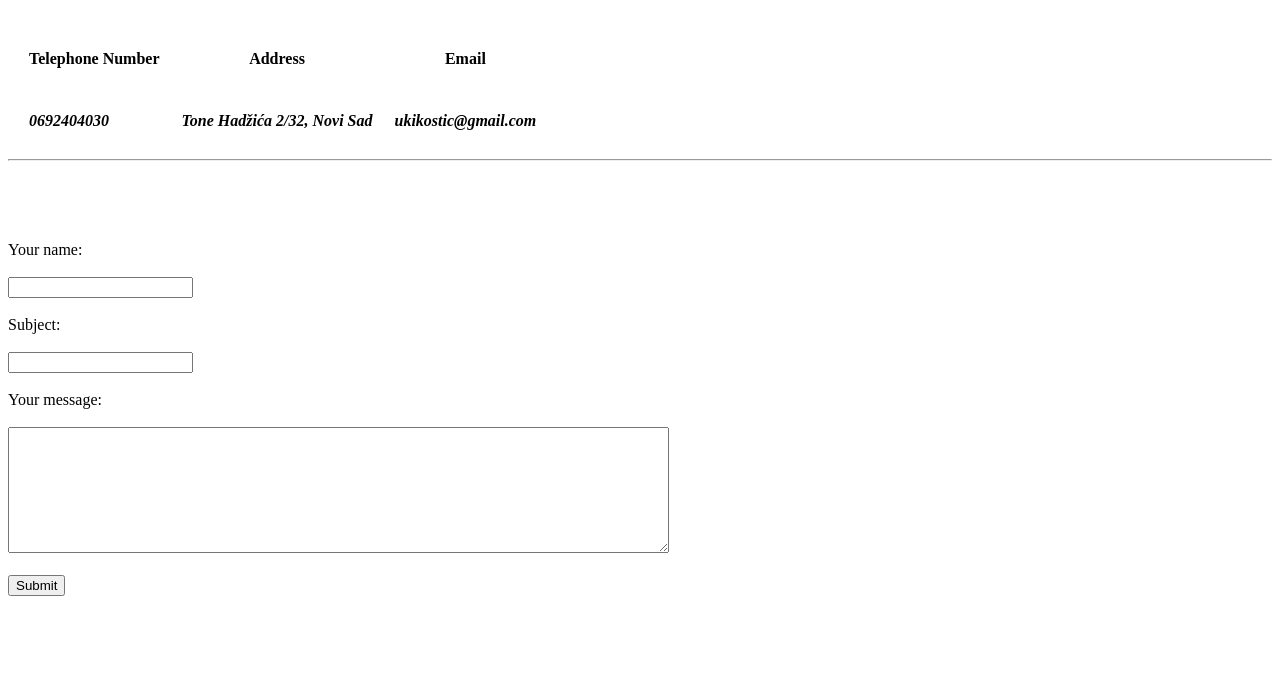
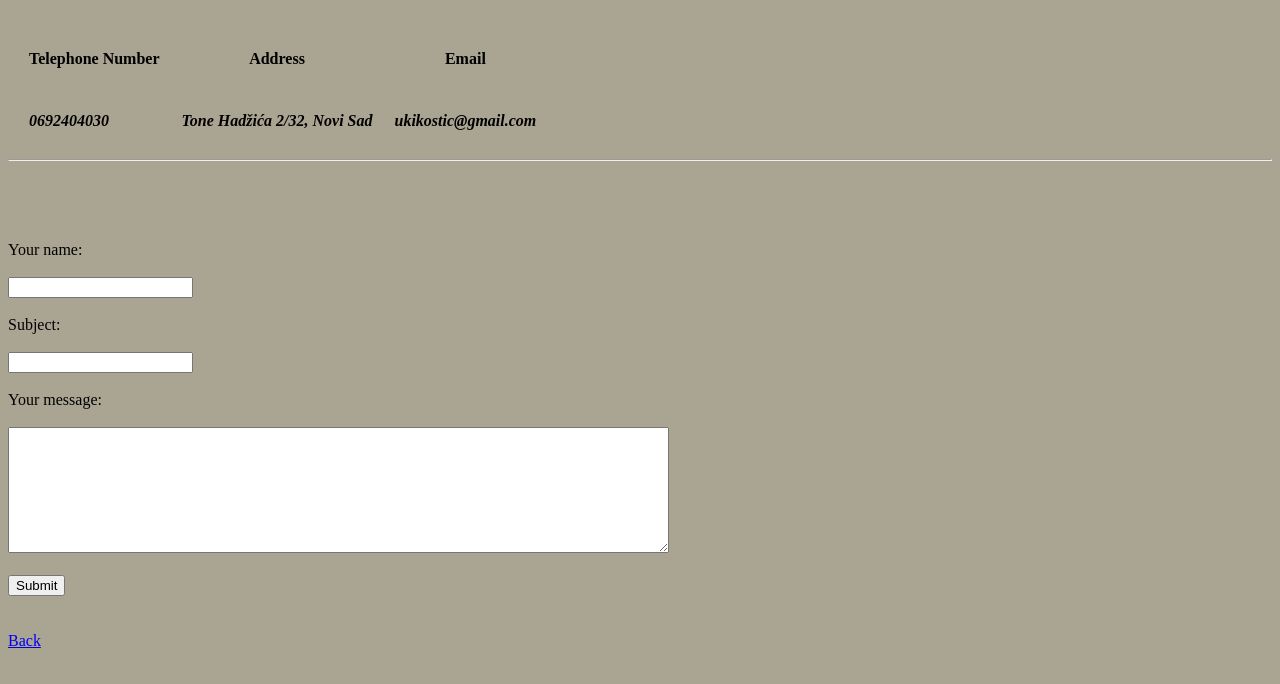
Before and after one commit to UrosKostic654/personal-website, a plain HTML site: page contact.html in a window 1280 px wide. Drawn offline with Linux system fonts and the light colour scheme.

Commit message:
Add files via upload

```diff
--- a/contact.html
+++ b/contact.html
@@ -4,7 +4,7 @@
     <meta charset="utf-8">
     <title></title>
   </head>
-  <body>
+  <body style="background-color: #AAA492;">
 
 <table cellspacing="20">
   <thead>
@@ -41,5 +41,8 @@
   <textarea name="Message" rows="8" cols="80"></textarea><br><br>
   <input type="submit">
 </form>
+<br>
+<br>
+<a href="index.html">Back</a>
   </body>
 </html>
```
Also changed, not shown: index.html (+1 -1 lines).
